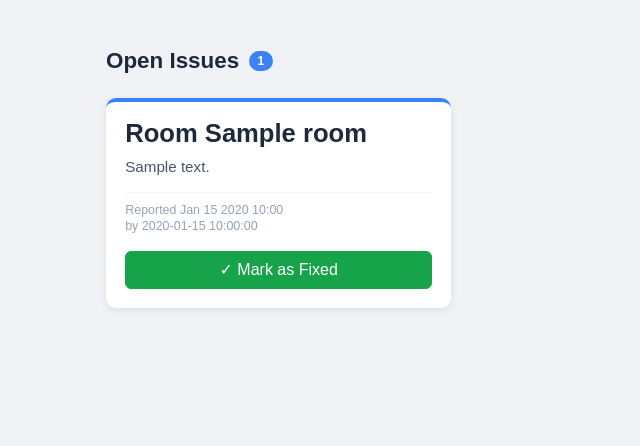
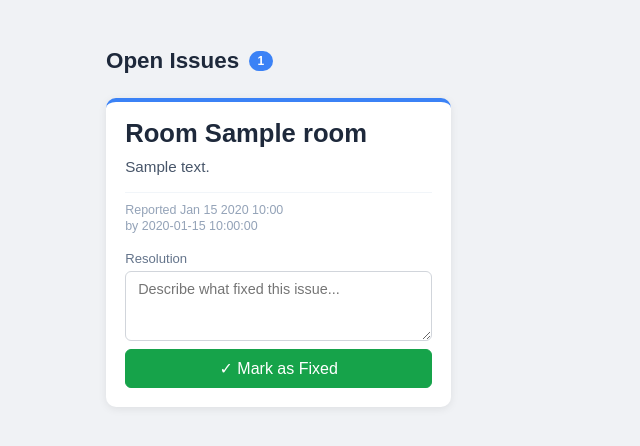
Before and after one commit to BumRummy/Maintenance-Tracker, a Flask app: template templates/maintenance_dashboard.html in a window 1280 px wide. Shown: the top 446 px of the page, without its empty margins (0-640 px from the left). Run offline with Flask 3, Linux system fonts and the light colour scheme; the template is opened without the code that fills it: most values are stand-ins (such as "Sample title", 1, 10 or a date in 2020); parts of the project's set-up code (start-up, migrations or seed data) failed here and were passed over.

Commit message:
Require resolution when closing issues and improve history UX

```diff
--- a/app.py
+++ b/app.py
@@ -64,18 +64,20 @@ class Store:
             "created_by": created_by,
             "closed_at": None,
             "closed_by": None,
+            "resolution": None,
         }
         issues.append(issue)
         self.save_issues(issues)
         return issue
 
-    def close_issue(self, issue_id: str, closed_by: str) -> bool:
+    def close_issue(self, issue_id: str, closed_by: str, resolution: str) -> bool:
         issues = self.load_issues()
         for issue in issues:
             if issue["id"] == issue_id and issue["status"] == "open":
                 issue["status"] = "closed"
                 issue["closed_at"] = datetime.now(timezone.utc).isoformat()
                 issue["closed_by"] = closed_by
+                issue["resolution"] = resolution.strip()
                 self.save_issues(issues)
                 return True
         return False
@@ -181,7 +183,16 @@ def create_app() -> Flask:
         by_room: dict[str, list] = {}
         for issue in closed:
             by_room.setdefault(issue["room"], []).append(issue)
-        return render_template("history.html", by_room=by_room, rooms=sorted(by_room))
+
+        def room_sort_key(room: str):
+            digits = "".join(ch for ch in str(room) if ch.isdigit())
+            return (0, int(digits), str(room)) if digits else (1, str(room))
+
+        return render_template(
+            "history.html",
+            by_room=by_room,
+            rooms=sorted(by_room, key=room_sort_key),
+        )
 
     @app.post("/issues")
     def create_issue():
@@ -202,7 +213,11 @@ def create_app() -> Flask:
         guard = _require(roles=("maintenance", "admin"))
         if guard:
             return guard
-        store.close_issue(issue_id, session["user"])
+        resolution = request.form.get("resolution", "").strip()
+        if not resolution:
+            flash("Resolution is required before marking an issue complete.", "error")
+            return redirect(url_for("dashboard"))
+        store.close_issue(issue_id, session["user"], resolution)
         return redirect(url_for("dashboard"))
 
     @app.route("/admin", methods=["GET", "POST"])
--- a/static/style.css
+++ b/static/style.css
@@ -58,6 +58,10 @@ button:hover { background: #e2e8f0; }
 .tile-meta { font-size: .78rem; color: #94a3b8; }
 .tile form { margin-top: .5rem; }
 .tile .btn-success { width: 100%; text-align: center; display: block; }
+.resolution-form { display: grid; gap: .5rem; }
+.resolution-label { font-size: .82rem; color: #64748b; }
+.resolution-label textarea { font-size: .9rem; min-height: 70px; }
+.tile-resolution { font-size: .85rem; color: #334155; background: #f8fafc; border: 1px solid #e2e8f0; border-radius: 6px; padding: .5rem .6rem; }
 
 /* Empty state */
 .empty-state { text-align: center; padding: 3rem 1rem; color: #94a3b8; }
@@ -65,12 +69,16 @@ button:hover { background: #e2e8f0; }
 
 /* History room card */
 .room-card { background: #fff; border-radius: 10px; box-shadow: 0 2px 8px rgba(0,0,0,.07); margin-bottom: 1.5rem; overflow: hidden; }
-.room-card-header { background: #1e293b; color: #f1f5f9; padding: .75rem 1.2rem; display: flex; align-items: center; justify-content: space-between; }
+.room-card-header { background: #1e293b; color: #f1f5f9; padding: .75rem 1.2rem; display: flex; align-items: center; justify-content: space-between; cursor: pointer; list-style: none; }
+.room-card-header::-webkit-details-marker { display: none; }
+.room-card-header::after { content: "▸"; color: #94a3b8; margin-left: .8rem; transition: transform .15s ease; }
+.room-card[open] .room-card-header::after { transform: rotate(90deg); }
 .room-card-title { font-size: 1.1rem; font-weight: 700; }
 .room-card-count { font-size: .8rem; color: #94a3b8; }
 .room-issues { padding: .75rem 1.2rem; display: grid; gap: .6rem; }
 .history-row { display: grid; grid-template-columns: 1fr auto; gap: .5rem; align-items: start; padding: .6rem .75rem; background: #f8fafc; border-radius: 8px; border-left: 3px solid #22c55e; }
 .history-desc { font-size: .95rem; color: #374151; }
+.history-resolution { font-size: .82rem; color: #475569; margin-top: .35rem; }
 .history-meta { font-size: .78rem; color: #94a3b8; text-align: right; white-space: nowrap; }
 
 /* Modal */
--- a/templates/frontdesk_dashboard.html
+++ b/templates/frontdesk_dashboard.html
@@ -50,6 +50,7 @@
   <div class="tile resolved">
     <div class="tile-room">Room {{ issue.room }}</div>
     <div class="tile-desc">{{ issue.description }}</div>
+    <div class="tile-resolution"><strong>Resolution:</strong> {{ issue.resolution or '—' }}</div>
     <div class="tile-footer">
       <span class="tile-meta">Resolved {{ issue.closed_at | fmtdate }}</span>
     </div>
--- a/templates/maintenance_dashboard.html
+++ b/templates/maintenance_dashboard.html
@@ -14,7 +14,10 @@
       <span class="tile-meta">Reported {{ issue.created_at | fmtdate }}</span>
       <span class="tile-meta">by {{ issue.created_by }}</span>
     </div>
-    <form method="post" action="{{ url_for('close_issue', issue_id=issue.id) }}">
+    <form method="post" action="{{ url_for('close_issue', issue_id=issue.id) }}" class="resolution-form">
+      <label class="resolution-label">Resolution
+        <textarea name="resolution" required rows="2" placeholder="Describe what fixed this issue..."></textarea>
+      </label>
       <button type="submit" class="btn-success">&#10003; Mark as Fixed</button>
     </form>
   </div>
```
Also changed, not shown: templates/history.html (+5 -4 lines).
